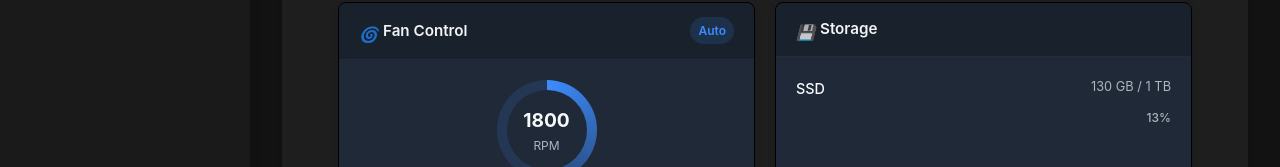
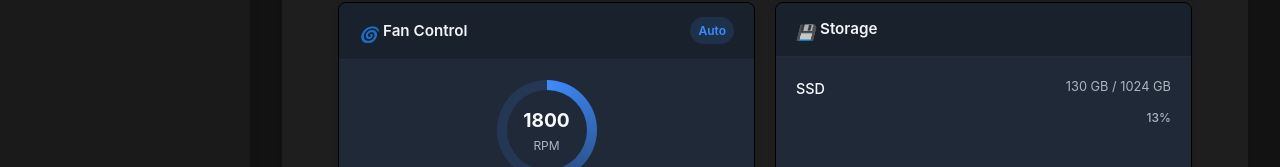
Before and after one commit to OoiWeiSian/UTMHackathon, a React (Create React App) app: page / in a window 1280 px wide. Shown: the part 497-664 px from the top of the page. Built offline with nearby package versions, Linux system fonts and the light colour scheme.

Commit message:
good ond

```diff
--- a/src/components/Dashboard/Dashboard.jsx
+++ b/src/components/Dashboard/Dashboard.jsx
@@ -23,7 +23,7 @@ const Dashboard = () => {
     storage: {
       ssd: {
         used: 130,
-        total: 1,
+        total: 1024,
         percentage: 13
       }
     },
@@ -162,7 +162,7 @@ const Dashboard = () => {
             <div className="storage-device">
               <div className="storage-label">
                 <span className="device-name">SSD</span>
-                <span className="device-capacity">{systemData.storage.ssd.used} GB / {systemData.storage.ssd.total} TB </span>
+                <span className="device-capacity">{systemData.storage.ssd.used} GB / {systemData.storage.ssd.total} GB </span>
               </div>
               <div className="progress-container">
                 <div className="progress-bar">
```
